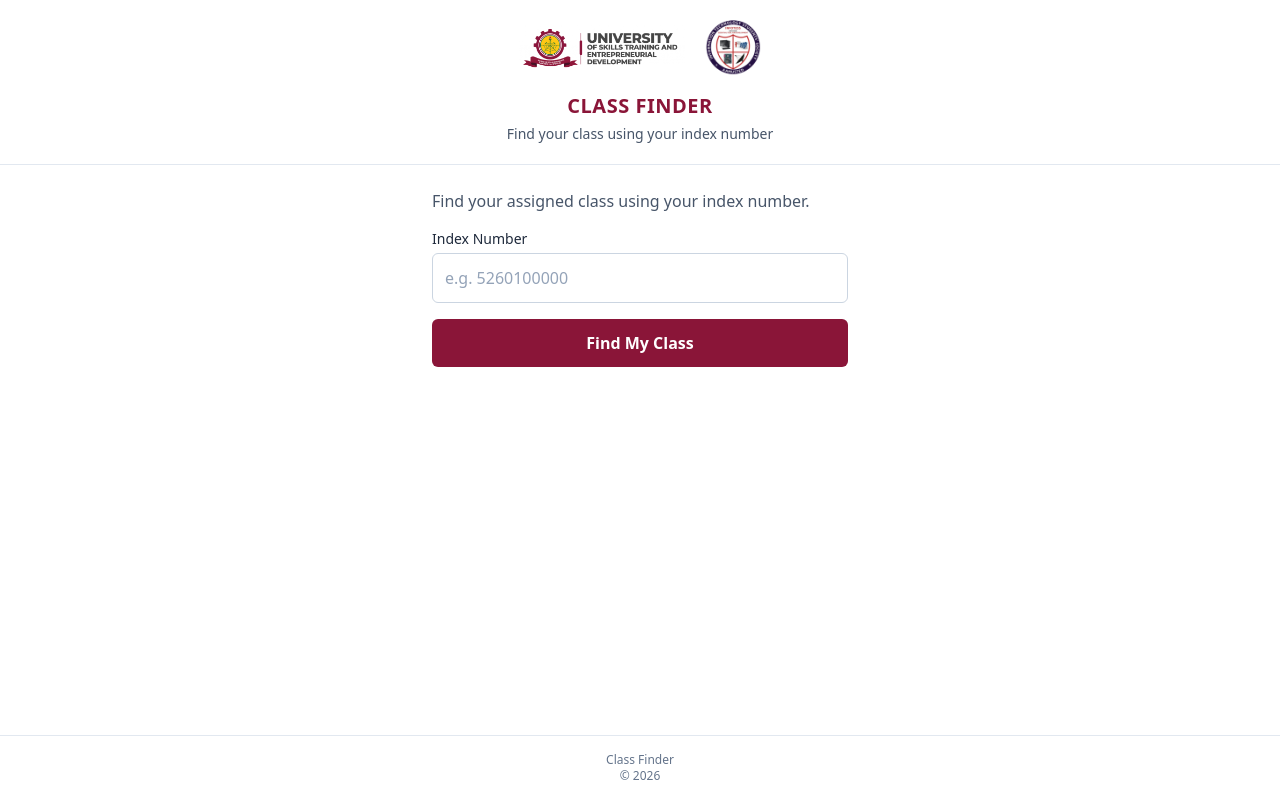
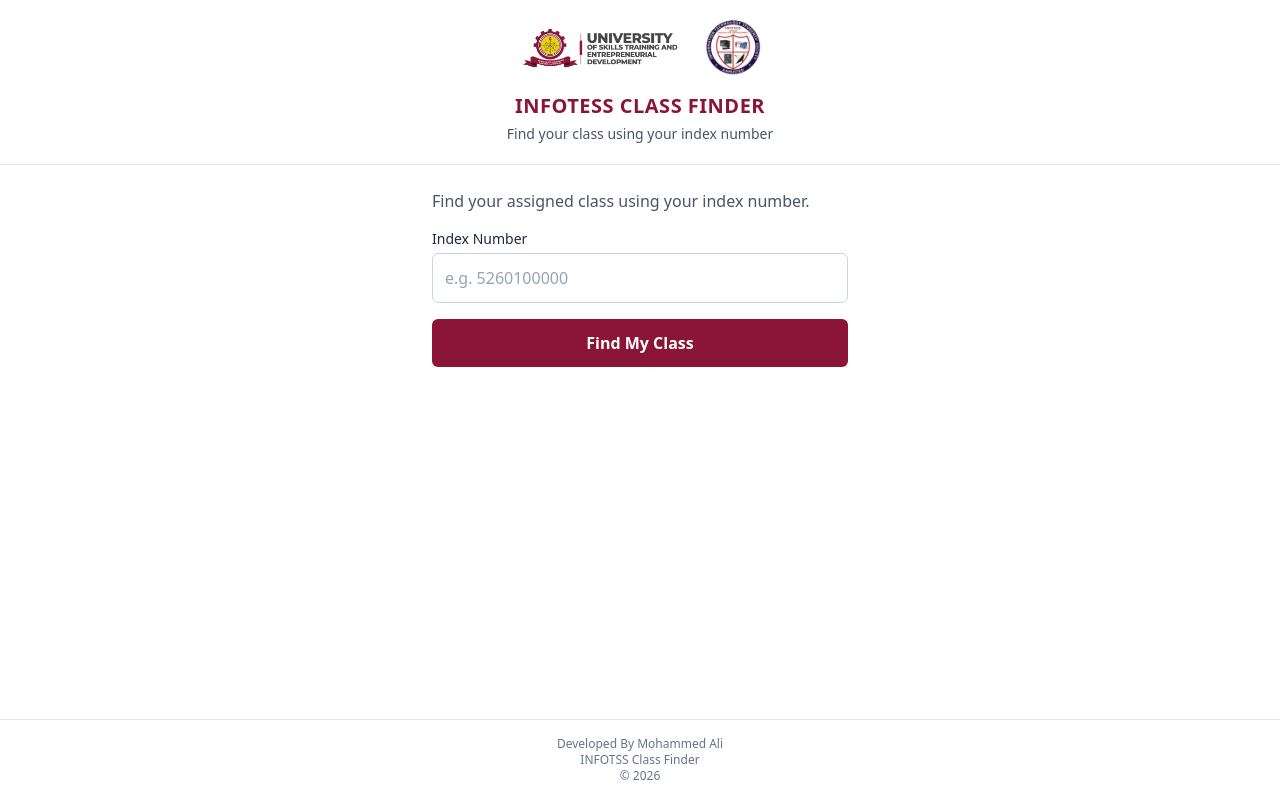
Before and after one commit to leomubarak/class-finder, a React (Vite) app in the folder class-finder/: page / in a window 1280 px wide. Built offline with nearby package versions, Linux system fonts and the light colour scheme.

Commit message:
Classes Modification

```diff
--- a/class-finder/index.html
+++ b/class-finder/index.html
@@ -3,9 +3,13 @@
   <head>
     <meta charset="UTF-8" />
     <meta name="viewport" content="width=device-width, initial-scale=1.0" />
-    <meta name="description" content="Find your assigned class using your index number." />
-    <title>Class Finder</title>
+    <meta
+      name="description"
+      content="Find your assigned class using your index number."
+    />
+    <title>INFOTESS Class Finder</title>
   </head>
+
   <body>
     <div id="root"></div>
     <script type="module" src="/src/main.tsx"></script>
--- a/class-finder/src/App.tsx
+++ b/class-finder/src/App.tsx
@@ -37,7 +37,8 @@ export default function App() {
         )}
       </main>
       <footer className="border-t border-slate-200 py-4 text-center text-xs text-slate-500">
-        <p>Class Finder</p>
+        <p>Developed By Mohammed Ali</p>
+        <p>INFOTSS Class Finder</p>
         <p>&copy; 2026</p>
       </footer>
     </div>
--- a/class-finder/src/components/Header.tsx
+++ b/class-finder/src/components/Header.tsx
@@ -6,12 +6,24 @@ export default function Header() {
     <header className="border-b border-slate-200">
       <div className="mx-auto flex w-full max-w-md flex-col items-center gap-4 px-4 py-5 text-center">
         <div className="flex w-full items-center justify-center gap-5">
-          <img src={ustedLogo} alt="University of Skills Training and Entrepreneurial Development" className="h-10 w-auto max-w-[65%] object-contain sm:h-12" />
-          <img src={infotessLogo} alt="INFOTESS - Information Technology Students' Society" className="h-12 w-12 object-contain sm:h-14 sm:w-14" />
+          <img
+            src={ustedLogo}
+            alt="University of Skills Training and Entrepreneurial Development"
+            className="h-10 w-auto max-w-[65%] object-contain sm:h-12"
+          />
+          <img
+            src={infotessLogo}
+            alt="INFOTESS - Information Technology Students' Society"
+            className="h-12 w-12 object-contain sm:h-14 sm:w-14"
+          />
         </div>
         <div>
-          <h1 className="text-xl font-bold tracking-wide text-brand">CLASS FINDER</h1>
-          <p className="mt-1 text-sm text-slate-600">Find your class using your index number</p>
+          <h1 className="text-xl font-bold tracking-wide text-brand">
+            INFOTESS CLASS FINDER
+          </h1>
+          <p className="mt-1 text-sm text-slate-600">
+            Find your class using your index number
+          </p>
         </div>
       </div>
     </header>
```
Also changed, not shown: 1 other file (tests, documents, lock files or other folders).
